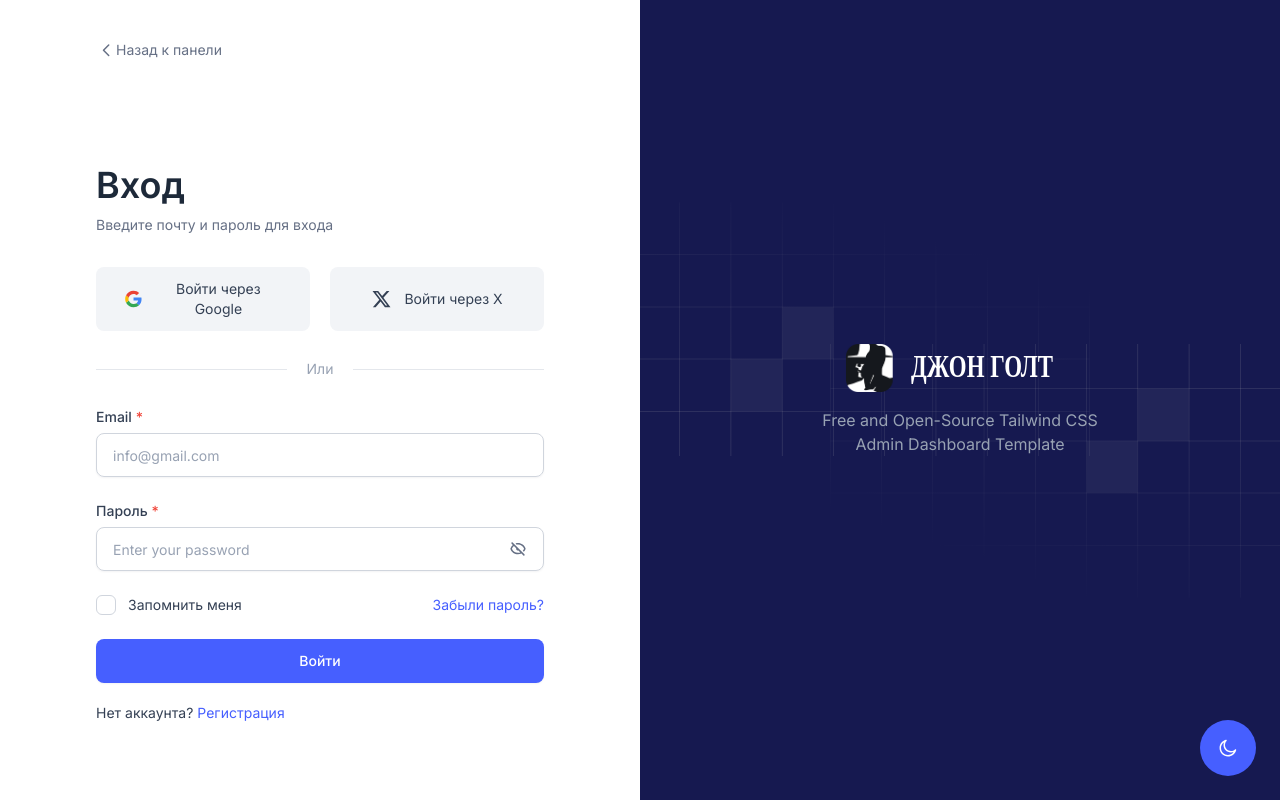
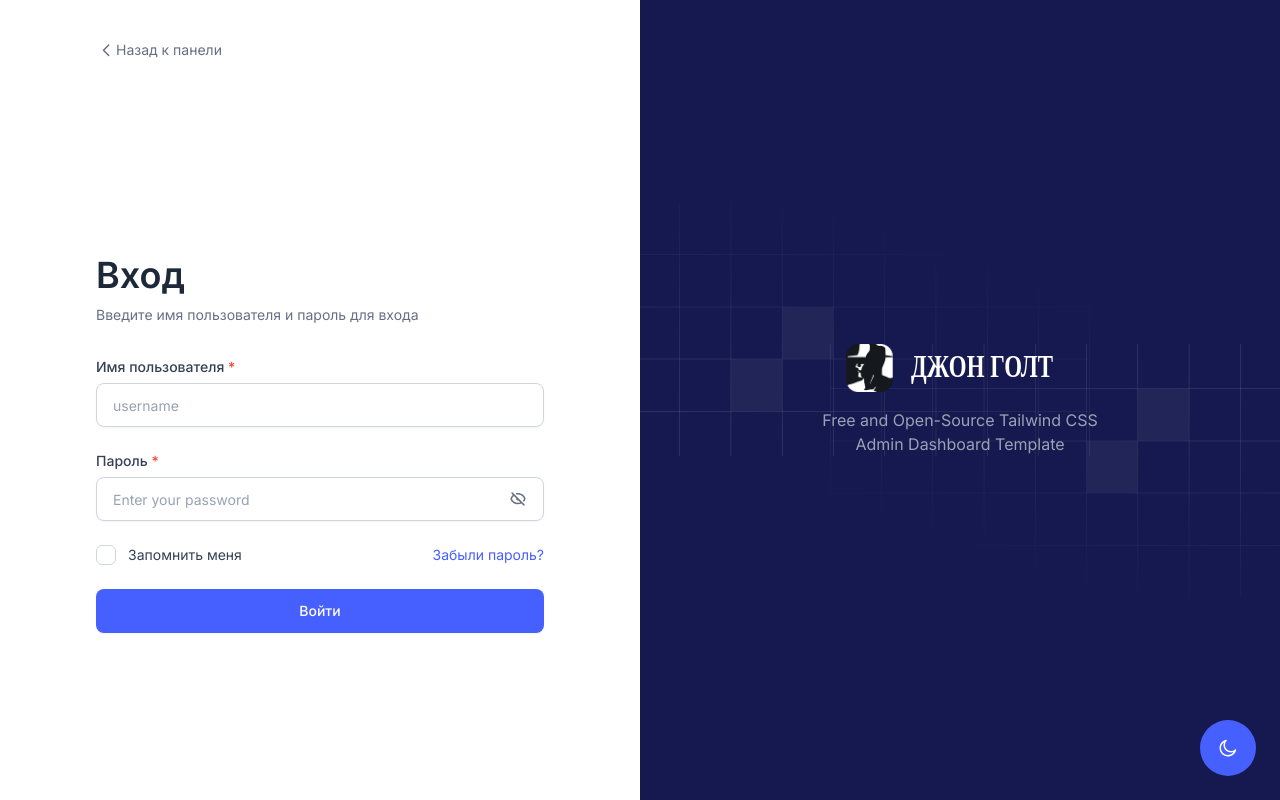
Before and after one commit to winsixed/John-Galt-Panel, a Next.js app in the folder frontend/: page /signin in a window 1280 px wide. Built offline with nearby package versions, Linux system fonts and the light colour scheme.

Commit message:
Improve auth pages and admin user forms

```diff
--- a/frontend/src/components/auth/SignInForm.tsx
+++ b/frontend/src/components/auth/SignInForm.tsx
@@ -13,7 +13,7 @@ import { useRouter } from "next/navigation";
 export default function SignInForm() {
   const [showPassword, setShowPassword] = useState(false);
   const [isChecked, setIsChecked] = useState(false);
-  const [email, setEmail] = useState("");
+  const [username, setUsername] = useState("");
   const [password, setPassword] = useState("");
   const { login } = useAuth();
   const router = useRouter();
@@ -25,12 +25,12 @@ export default function SignInForm() {
     setLoading(true);
     setError("");
     try {
-      const res = await fetch("/auth/login", {
+      const res = await fetch("/api/auth/login", {
         method: "POST",
         headers: {
           "Content-Type": "application/x-www-form-urlencoded",
         },
-        body: new URLSearchParams({ username: email, password }),
+        body: new URLSearchParams({ username, password }),
       });
       if (res.ok) {
         const data = await res.json();
@@ -46,8 +46,8 @@ export default function SignInForm() {
     }
   }
   return (
-    <div className="flex flex-col flex-1 lg:w-1/2 w-full">
-      <div className="w-full max-w-md sm:pt-10 mx-auto mb-5">
+    <div className="flex w-full flex-1 flex-col lg:w-1/2">
+      <div className="mx-auto mb-5 w-full max-w-md sm:pt-10">
         <Link
           href="/"
           className="inline-flex items-center text-sm text-gray-500 transition-colors hover:text-gray-700 dark:text-gray-400 dark:hover:text-gray-300"
@@ -56,80 +56,29 @@ export default function SignInForm() {
           Назад к панели
         </Link>
       </div>
-      <div className="flex flex-col justify-center flex-1 w-full max-w-md mx-auto">
+      <div className="mx-auto flex w-full max-w-md flex-1 flex-col justify-center">
         <div>
           <div className="mb-5 sm:mb-8">
-            <h1 className="mb-2 font-semibold text-gray-800 text-title-sm dark:text-white/90 sm:text-title-md">
+            <h1 className="text-title-sm sm:text-title-md mb-2 font-semibold text-gray-800 dark:text-white/90">
               Вход
             </h1>
             <p className="text-sm text-gray-500 dark:text-gray-400">
-              Введите почту и пароль для входа
+              Введите имя пользователя и пароль для входа
             </p>
           </div>
           <div>
-            <div className="grid grid-cols-1 gap-3 sm:grid-cols-2 sm:gap-5">
-              <button className="inline-flex items-center justify-center gap-3 py-3 text-sm font-normal text-gray-700 transition-colors bg-gray-100 rounded-lg px-7 hover:bg-gray-200 hover:text-gray-800 dark:bg-white/5 dark:text-white/90 dark:hover:bg-white/10">
-                <svg
-                  width="20"
-                  height="20"
-                  viewBox="0 0 20 20"
-                  fill="none"
-                  xmlns="http://www.w3.org/2000/svg"
-                >
-                  <path
-                    d="M18.7511 10.1944C18.7511 9.47495 18.6915 8.94995 18.5626 8.40552H10.1797V11.6527H15.1003C15.0011 12.4597 14.4654 13.675 13.2749 14.4916L13.2582 14.6003L15.9087 16.6126L16.0924 16.6305C17.7788 15.1041 18.7511 12.8583 18.7511 10.1944Z"
-                    fill="#4285F4"
-                  />
-                  <path
-                    d="M10.1788 18.75C12.5895 18.75 14.6133 17.9722 16.0915 16.6305L13.274 14.4916C12.5201 15.0068 11.5081 15.3666 10.1788 15.3666C7.81773 15.3666 5.81379 13.8402 5.09944 11.7305L4.99473 11.7392L2.23868 13.8295L2.20264 13.9277C3.67087 16.786 6.68674 18.75 10.1788 18.75Z"
-                    fill="#34A853"
-                  />
-                  <path
-                    d="M5.10014 11.7305C4.91165 11.186 4.80257 10.6027 4.80257 9.99992C4.80257 9.3971 4.91165 8.81379 5.09022 8.26935L5.08523 8.1534L2.29464 6.02954L2.20333 6.0721C1.5982 7.25823 1.25098 8.5902 1.25098 9.99992C1.25098 11.4096 1.5982 12.7415 2.20333 13.9277L5.10014 11.7305Z"
-                    fill="#FBBC05"
-                  />
-                  <path
-                    d="M10.1789 4.63331C11.8554 4.63331 12.9864 5.34303 13.6312 5.93612L16.1511 3.525C14.6035 2.11528 12.5895 1.25 10.1789 1.25C6.68676 1.25 3.67088 3.21387 2.20264 6.07218L5.08953 8.26943C5.81381 6.15972 7.81776 4.63331 10.1789 4.63331Z"
-                    fill="#EB4335"
-                  />
-                </svg>
-                Войти через Google
-              </button>
-              <button className="inline-flex items-center justify-center gap-3 py-3 text-sm font-normal text-gray-700 transition-colors bg-gray-100 rounded-lg px-7 hover:bg-gray-200 hover:text-gray-800 dark:bg-white/5 dark:text-white/90 dark:hover:bg-white/10">
-                <svg
-                  width="21"
-                  className="fill-current"
-                  height="20"
-                  viewBox="0 0 21 20"
-                  fill="none"
-                  xmlns="http://www.w3.org/2000/svg"
-                >
-                  <path d="M15.6705 1.875H18.4272L12.4047 8.75833L19.4897 18.125H13.9422L9.59717 12.4442L4.62554 18.125H1.86721L8.30887 10.7625L1.51221 1.875H7.20054L11.128 7.0675L15.6705 1.875ZM14.703 16.475H16.2305L6.37054 3.43833H4.73137L14.703 16.475Z" />
-                </svg>
-                Войти через X
-              </button>
-            </div>
-            <div className="relative py-3 sm:py-5">
-              <div className="absolute inset-0 flex items-center">
-                <div className="w-full border-t border-gray-200 dark:border-gray-800"></div>
-              </div>
-              <div className="relative flex justify-center text-sm">
-                <span className="p-2 text-gray-400 bg-white dark:bg-gray-900 sm:px-5 sm:py-2">
-                  Или
-                </span>
-              </div>
-            </div>
             <form onSubmit={handleSubmit}>
               <div className="space-y-6">
                 <div>
                   <Label>
-                    Email <span className="text-error-500">*</span>{" "}
+                    Имя пользователя{" "}
+                    <span className="text-error-500">*</span>{" "}
                   </Label>
                   <Input
-                    placeholder="info@gmail.com"
-                    type="email"
-                    value={email}
-                    onChange={(e) => setEmail(e.target.value)}
+                    placeholder="username"
+                    type="text"
+                    value={username}
+                    onChange={(e) => setUsername(e.target.value)}
                   />
                 </div>
                 <div>
@@ -145,7 +94,7 @@ export default function SignInForm() {
                     />
                     <span
                       onClick={() => setShowPassword(!showPassword)}
-                      className="absolute z-30 -translate-y-1/2 cursor-pointer right-4 top-1/2"
+                      className="absolute top-1/2 right-4 z-30 -translate-y-1/2 cursor-pointer"
                     >
                       {showPassword ? (
                         <EyeIcon className="fill-gray-500 dark:fill-gray-400" />
@@ -158,22 +107,25 @@ export default function SignInForm() {
                 <div className="flex items-center justify-between">
                   <div className="flex items-center gap-3">
                     <Checkbox checked={isChecked} onChange={setIsChecked} />
-                    <span className="block font-normal text-gray-700 text-theme-sm dark:text-gray-400">
+                    <span className="text-theme-sm block font-normal text-gray-700 dark:text-gray-400">
                       Запомнить меня
                     </span>
                   </div>
                   <Link
                     href="/reset-password"
-                    className="text-sm text-brand-500 hover:text-brand-600 dark:text-brand-400"
+                    className="text-brand-500 hover:text-brand-600 dark:text-brand-400 text-sm"
                   >
                     Забыли пароль?
                   </Link>
                 </div>
-                {error && (
-                  <p className="text-error-500 text-sm">{error}</p>
-                )}
+                {error && <p className="text-error-500 text-sm">{error}</p>}
                 <div>
-                  <Button type="submit" className="w-full" size="sm" disabled={loading}>
+                  <Button
+                    type="submit"
+                    className="w-full"
+                    size="sm"
+                    disabled={loading}
+                  >
                     {loading ? (
                       <span className="flex items-center justify-center gap-2">
                         <Spinner /> Входим...
@@ -185,18 +137,6 @@ export default function SignInForm() {
                 </div>
               </div>
             </form>
-
-            <div className="mt-5">
-              <p className="text-sm font-normal text-center text-gray-700 dark:text-gray-400 sm:text-start">
-                Нет аккаунта? {""}
-                <Link
-                  href="/signup"
-                  className="text-brand-500 hover:text-brand-600 dark:text-brand-400"
-                >
-                  Регистрация
-                </Link>
-              </p>
-            </div>
           </div>
         </div>
       </div>
--- a/frontend/src/components/users/UserCreateForm.tsx
+++ b/frontend/src/components/users/UserCreateForm.tsx
@@ -1,36 +1,46 @@
-'use client'
-import React, { useState } from 'react';
-import Input from '@/components/form/input/InputField';
-import Label from '@/components/form/Label';
-import Button from '@/components/ui/button/Button';
-import Spinner from '@/components/ui/Spinner';
+"use client";
+import React, { useState } from "react";
+import Input from "@/components/form/input/InputField";
+import Label from "@/components/form/Label";
+import Button from "@/components/ui/button/Button";
+import Spinner from "@/components/ui/Spinner";
 
 export default function UserCreateForm() {
-  const [email, setEmail] = useState('');
-  const [password, setPassword] = useState('');
-  const [role, setRole] = useState('staff');
+  const [username, setUsername] = useState("");
+  const [password, setPassword] = useState("");
+  const [role, setRole] = useState("staff");
   const [loading, setLoading] = useState(false);
-  const [message, setMessage] = useState('');
+  const [message, setMessage] = useState("");
+
+  function generatePassword(length = 12) {
+    const chars =
+      "abcdefghijklmnopqrstuvwxyzABCDEFGHIJKLMNOPQRSTUVWXYZ0123456789";
+    let result = "";
+    for (let i = 0; i < length; i++) {
+      result += chars[Math.floor(Math.random() * chars.length)];
+    }
+    setPassword(result);
+  }
 
   async function handleSubmit(e: React.FormEvent) {
     e.preventDefault();
     setLoading(true);
-    setMessage('');
+    setMessage("");
     try {
-      const res = await fetch('/users/create', {
-        method: 'POST',
-        headers: { 'Content-Type': 'application/json' },
-        body: JSON.stringify({ email, password, role }),
+      const res = await fetch("/api/users/create", {
+        method: "POST",
+        headers: { "Content-Type": "application/json" },
+        body: JSON.stringify({ username, password, role }),
       });
       if (res.ok) {
-        setMessage('Пользователь создан');
-        setEmail('');
-        setPassword('');
+        setMessage("Пользователь создан");
+        setUsername("");
+        setPassword("");
       } else {
-        setMessage('Ошибка создания');
+        setMessage("Ошибка создания");
       }
     } catch {
-      setMessage('Ошибка сети');
+      setMessage("Ошибка сети");
     } finally {
       setLoading(false);
     }
@@ -40,16 +50,34 @@ export default function UserCreateForm() {
     <form onSubmit={handleSubmit} className="space-y-4">
       {message && <p>{message}</p>}
       <div>
-        <Label>Email</Label>
-        <Input value={email} onChange={(e) => setEmail(e.target.value)} />
+        <Label>Имя пользователя</Label>
+        <Input value={username} onChange={(e) => setUsername(e.target.value)} />
       </div>
       <div>
         <Label>Пароль</Label>
-        <Input value={password} onChange={(e) => setPassword(e.target.value)} />
+        <div className="flex items-center gap-2">
+          <Input
+            className="flex-1"
+            value={password}
+            onChange={(e) => setPassword(e.target.value)}
+          />
+          <Button
+            type="button"
+            size="sm"
+            variant="outline"
+            onClick={() => generatePassword()}
+          >
+            Сгенерировать
+          </Button>
+        </div>
       </div>
       <div>
         <Label>Роль</Label>
-        <select value={role} onChange={(e) => setRole(e.target.value)} className="h-11 w-full rounded-lg border-gray-300">
+        <select
+          value={role}
+          onChange={(e) => setRole(e.target.value)}
+          className="h-11 w-full rounded-lg border-gray-300"
+        >
           <option value="admin">admin</option>
           <option value="staff">staff</option>
           <option value="viewer">viewer</option>
@@ -57,9 +85,11 @@ export default function UserCreateForm() {
       </div>
       <Button type="submit" disabled={loading}>
         {loading ? (
-          <span className="flex items-center gap-2"><Spinner /> Сохранение...</span>
+          <span className="flex items-center gap-2">
+            <Spinner /> Сохранение...
+          </span>
         ) : (
-          'Создать'
+          "Создать"
         )}
       </Button>
     </form>
--- a/frontend/src/components/users/UserTable.tsx
+++ b/frontend/src/components/users/UserTable.tsx
@@ -1,12 +1,18 @@
-'use client'
-import React, { useEffect, useState } from 'react';
-import { Table, TableBody, TableCell, TableHeader, TableRow } from '@/components/ui/table';
-import Button from '@/components/ui/button/Button';
-import Spinner from '@/components/ui/Spinner';
+"use client";
+import React, { useEffect, useState } from "react";
+import {
+  Table,
+  TableBody,
+  TableCell,
+  TableHeader,
+  TableRow,
+} from "@/components/ui/table";
+import Button from "@/components/ui/button/Button";
+import Spinner from "@/components/ui/Spinner";
 
 interface User {
   id: number;
-  email: string;
+  username: string;
   role: string;
   status?: string;
 }
@@ -14,20 +20,20 @@ interface User {
 export default function UserTable() {
   const [users, setUsers] = useState<User[]>([]);
   const [loading, setLoading] = useState(true);
-  const [error, setError] = useState('');
+  const [error, setError] = useState("");
 
   useEffect(() => {
     async function load() {
       try {
-        const res = await fetch('/users/');
+        const res = await fetch("/api/users");
         if (res.ok) {
           const data = await res.json();
           setUsers(data);
         } else {
-          setError('Не удалось загрузить пользователей');
+          setError("Не удалось загрузить пользователей");
         }
       } catch {
-        setError('Ошибка загрузки');
+        setError("Ошибка загрузки");
       } finally {
         setLoading(false);
       }
@@ -43,20 +49,32 @@ export default function UserTable() {
       <Table className="min-w-full">
         <TableHeader>
           <TableRow>
-            <TableCell isHeader className="px-4 py-2 text-left">Email</TableCell>
-            <TableCell isHeader className="px-4 py-2 text-left">Role</TableCell>
-            <TableCell isHeader className="px-4 py-2 text-left">Actions</TableCell>
+            <TableCell isHeader className="px-4 py-2 text-left">
+              Username
+            </TableCell>
+            <TableCell isHeader className="px-4 py-2 text-left">
+              Role
+            </TableCell>
+            <TableCell isHeader className="px-4 py-2 text-left">
+              Actions
+            </TableCell>
           </TableRow>
         </TableHeader>
         <TableBody>
           {users.map((u) => (
             <TableRow key={u.id}>
-              <TableCell className="px-4 py-2">{u.email}</TableCell>
+              <TableCell className="px-4 py-2">{u.username}</TableCell>
               <TableCell className="px-4 py-2">{u.role}</TableCell>
-              <TableCell className="px-4 py-2 space-x-2">
-                <Button size="sm" variant="outline">Edit</Button>
-                <Button size="sm" variant="outline">Block</Button>
-                <Button size="sm" variant="outline">Delete</Button>
+              <TableCell className="space-x-2 px-4 py-2">
+                <Button size="sm" variant="outline">
+                  Edit
+                </Button>
+                <Button size="sm" variant="outline">
+                  Block
+                </Button>
+                <Button size="sm" variant="outline">
+                  Delete
+                </Button>
               </TableCell>
             </TableRow>
           ))}
```
Also changed, not shown: frontend/src/context/AuthContext.tsx (+12 -3 lines).
